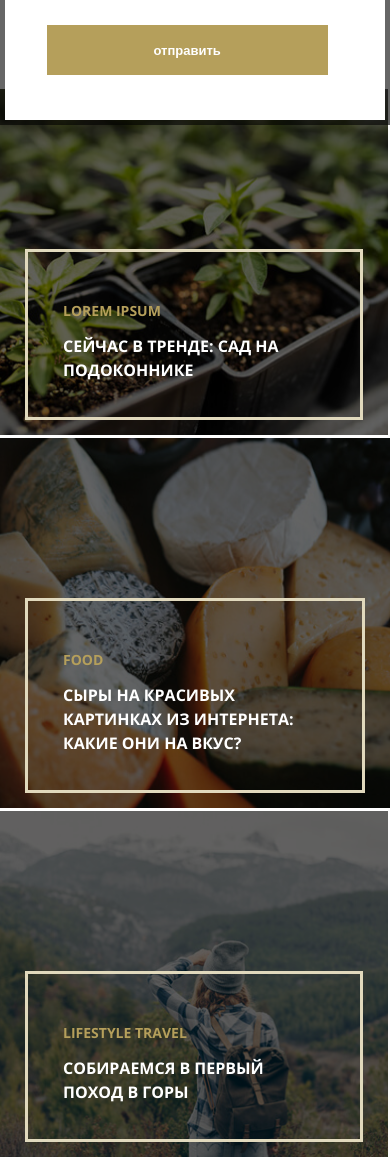
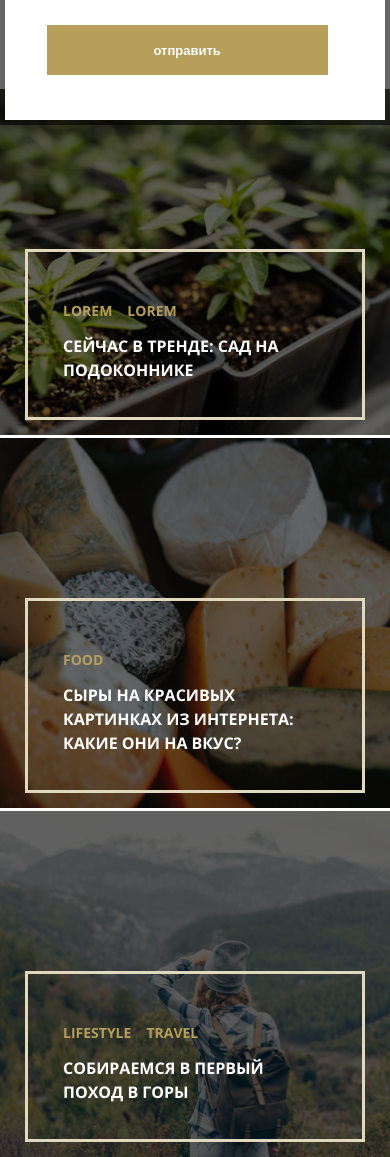
Before and after one commit to KNCTNN/Netology-MQ-52, a plain HTML site: page index.html in a window 390 px wide. Shown: the part 719-1876 px from the top of the page. Drawn offline with Linux system fonts and the light colour scheme; files whose address does not match are found by name; a web font is replaced by a local one.

Commit message:
Add files via upload

```diff
--- a/css/mobile.css
+++ b/css/mobile.css
@@ -32,6 +32,7 @@
 .trend__limon {
   width: 100%;
   display: block;
+  margin-right: 0;
 }
 .container {
   max-width: 320px;
--- a/css/style.css
+++ b/css/style.css
@@ -228,7 +228,17 @@ h3 {
   font-weight: 700;
   padding: 0;
 }
-.category__item {
+.trend__category_list {
+  display: flex;
+}
+.category__item_trend {
+  padding-left: 15px;
+}
+.category__item_trend:nth-child(odd) {
+  padding-left: 0px;
+}
+.category__item,
+.category__item_trend {
   list-style-type: none;
 }
 .date {
@@ -378,10 +388,8 @@ h3 {
 .tags {
   width: 275px;
 }
-.tag__title_text,
 .tag__title_link,
 .subscribe__title,
-.subscribe__title_link,
 .sidebar__header_item,
 .categories__title_link,
 .categories__list_link {
@@ -627,6 +635,9 @@ h3 {
   font-family: inherit;
   color: #999999;
 }
+.copyright__link {
+  text-decoration: none;
+}
 .popup {
   font-size: 13px;
   position: fixed;
--- a/index.html
+++ b/index.html
@@ -74,9 +74,18 @@
       <div class="trend__garden">
         <div class="trend__card_discription">
           <ul class="trend__category_list">
-            <li class="category__item">
+            <li class="category__item_trend">
               <a href="#" class="category__link">
-                Lorem Ipsum
+                <span class="category__text">
+                  Lorem
+                </span>
+              </a>
+            </li>
+            <li class="category__item_trend">
+              <a href="#" class="category__link">
+                <span class="category__text">
+                  Lorem
+                </span>
               </a>
             </li>
           </ul>
@@ -90,7 +99,7 @@
       <div class="trend__cheese">
         <div class="trend__card_discription">
           <ul class="trend__category_list">
-            <li class="category__item">
+            <li class="category__item_trend">
               <a href="#" class="category__link">
                 Food
               </a>
@@ -106,9 +115,14 @@
       <div class="trend__travel">
         <div class="trend__card_discription">
           <ul class="trend__category_list">
-            <li class="category__item">
+            <li class="category__item_trend">
               <a href="#" class="category__link">
-                Lifestyle travel
+                Lifestyle
+              </a>
+            </li>
+            <li class="category__item_trend">
+              <a href="#" class="category__link">
+                travel
               </a>
             </li>
           </ul>
@@ -476,9 +490,7 @@
           </button>
         </form>
         <div class="subscribe">
-          <a href="#" class="subscribe__title__link">
-            <h3 class="subscribe__title">рассылка</h3>
-          </a>
+          <h3 class="subscribe__title">рассылка</h3>
         </div>
         <form class="form__email">
           <label class="label__input_subscribe">
@@ -493,9 +505,7 @@
         </form>
         <div class="tags">
           <div class="tag__title">
-            <a href="#" class="tag__title__link">
-              <h3 class="tag__title_text">теги</h3>
-            </a>
+            <h3 class="tag__title_text">теги</h3>
           </div>
           <ul class="tag__list">
             <li class="tag__item">
@@ -799,9 +809,11 @@
     </div>
   </footer>
   <div class="copyright">
-    <span class="copyright__text">
-      Copyright © 2009–2019 City Blog LLC.
-    </span>
+    <a href="#" class="copyright__link">
+      <span class="copyright__text">
+        Copyright © 2009–2019 City Blog LLC.
+      </span>
+    </a>
   </div>
   <!-- POPUP -->
   <input type="checkbox" name="popup" id="popup__cross" class="popup__toggle">
```
